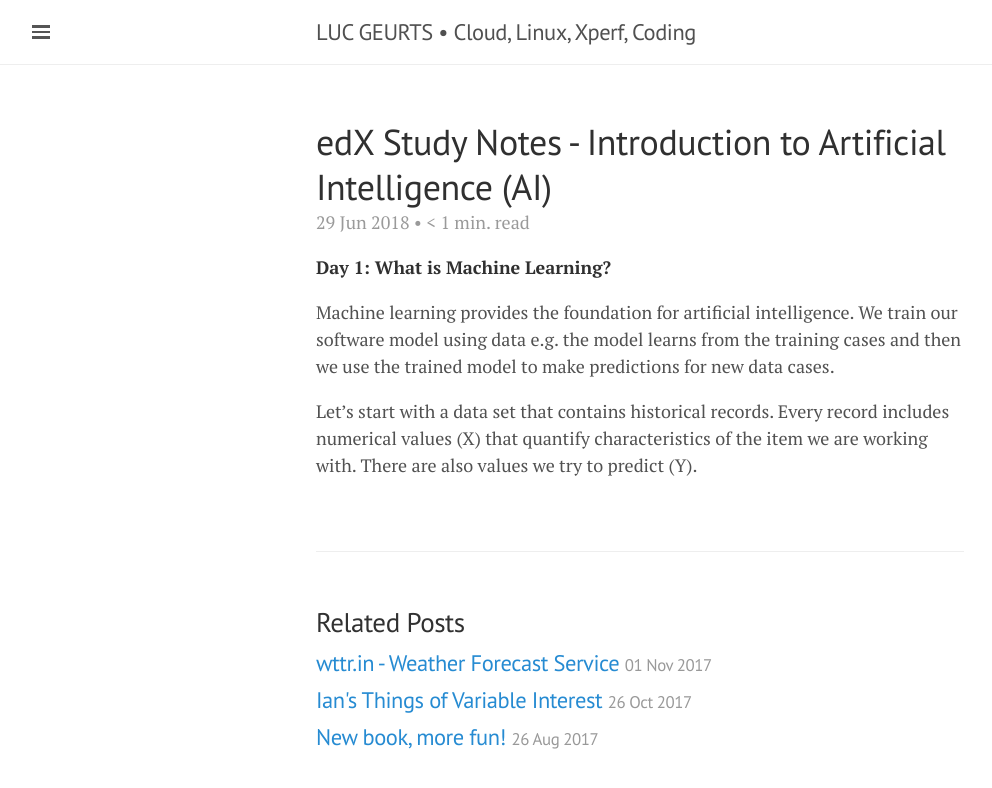
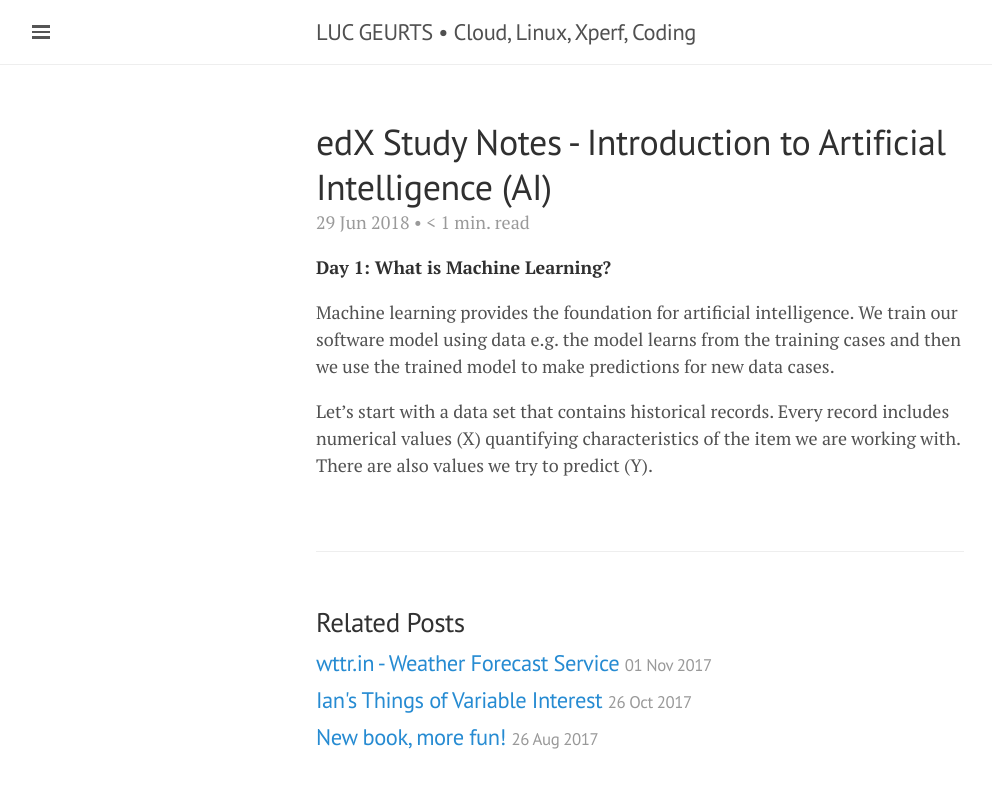
Before and after one commit to lgeurts/lgeurts.github.io, a Jekyll site: the page built from _posts/2018-06-29-introduction-to-artificial-intelligence.md, in a window 1280 px wide. Shown: the top 788 px of the page, without its empty margins (0-992 px from the left). Built offline with Jekyll 4.4.1, drawn with Linux system fonts in a browser that asks for light colours; nearby versions of some CDN libraries; comment, search, counter and statistics services are not loaded.

Commit message:
Update 2018-06-29-introduction-to-artificial-intelligence.md

```diff
--- a/_posts/2018-06-29-introduction-to-artificial-intelligence.md
+++ b/_posts/2018-06-29-introduction-to-artificial-intelligence.md
@@ -11,5 +11,5 @@ tags: [ edX Courseware, artificial intelligence ]
 
 Machine learning provides the foundation for artificial intelligence. We train our software model using data e.g. the model learns from the training cases and then we use the trained model to make predictions for new data cases.
 
-Let's start with a data set that contains historical records. Every record includes numerical values (X) that quantify characteristics of the item we are working with.
+Let's start with a data set that contains historical records. Every record includes numerical values (X) quantifying characteristics of the item we are working with.
 There are also values we try to predict (Y).
```
